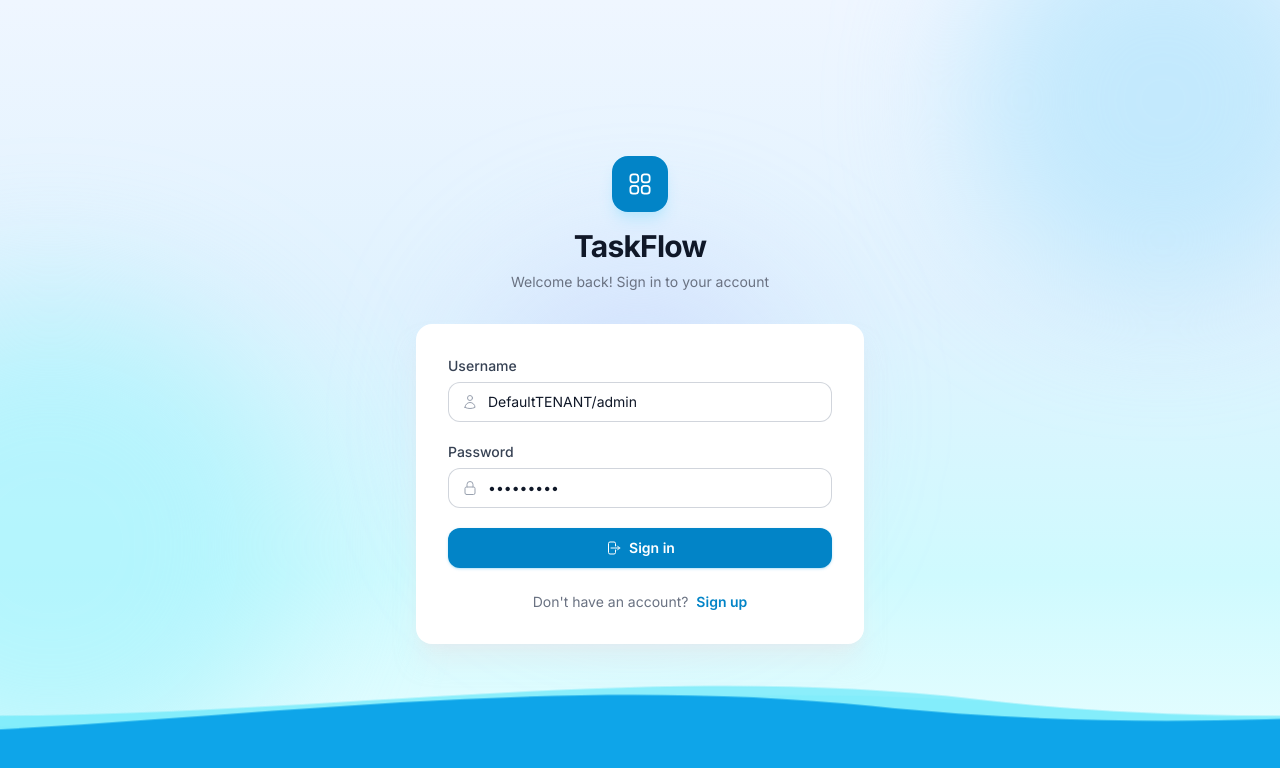
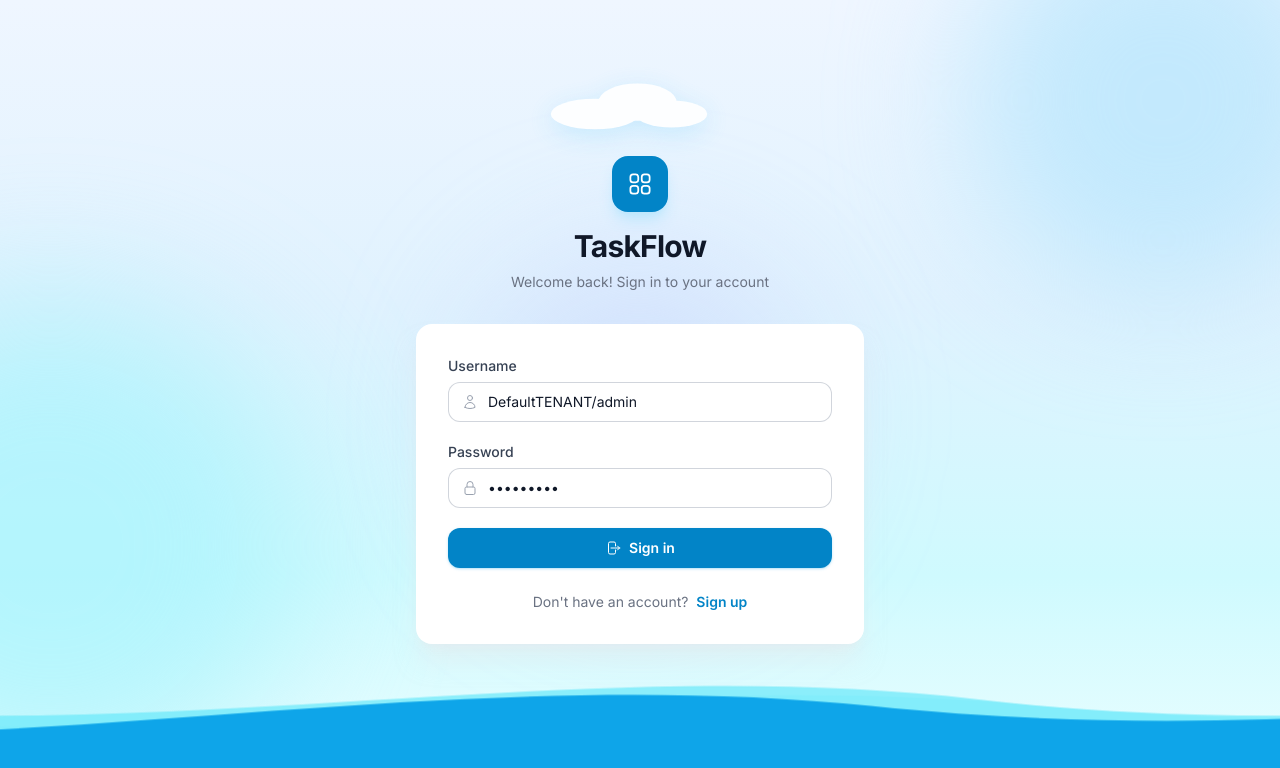
Before and after one commit to adityaraazsingh/taskflow, an Angular app in the folder ui/: page /login in a window 1280 px wide. Shown: the top 768 px of the page. Built offline with nearby package versions, Linux system fonts and the light colour scheme; no server answers.

Commit message:
Revert "added loaded screen in Signin"

```diff
--- a/ui/src/app/core/services/auth.service.ts
+++ b/ui/src/app/core/services/auth.service.ts
@@ -7,7 +7,6 @@ import { UserModel } from "../models/user.model";
 import { ChangePasswordDto } from "../models/ChangePasswordDto";
 import { Router } from "@angular/router";
 import { ProfileService } from "./profileService";
-import { tap } from "rxjs";
 
 @Injectable({
   providedIn: 'root'
@@ -37,17 +36,18 @@ export class AuthService implements OnInit{
         return this.httpClient.post<AuthModel>(
             `${this.url}/auth/login`,
             payload
-        ).pipe(
-            tap({
+        ).subscribe({
         next : (response) => {
           localStorage.setItem("accessToken" , response.accessToken);
           localStorage.setItem("refreshToken" , response.refreshToken);
+          this.checkIfUserLoggedIn()
+          this.router.navigate(['/dashboard']);
+          this.me();
         },
         error : (error) => {
-                    console.error(`Login failed: ${error.message}`);
+          throw new Error(`Login failed: ${error.message}`);
         }
-            })
-        );
+      });
     }
 
     public logout(){
--- a/ui/src/app/features/auth/login/login.css
+++ b/ui/src/app/features/auth/login/login.css
@@ -118,11 +118,52 @@
   }
 }
 
+/* ===================== Sky elements: drifting clouds ===================== */
+
+/* Fluffy drifting clouds (markup holds an inline SVG cloud) */
+.ocean-cloud {
+  position: absolute;
+  opacity: 0.9;
+  filter: drop-shadow(0 6px 12px rgba(125, 211, 252, 0.35));
+  animation: cloud-drift linear infinite;
+}
+
+.ocean-cloud svg {
+  display: block;
+  width: 100%;
+  height: auto;
+}
+
+/* Two cloud sizes; start offset via negative delays so the sky is populated immediately */
+.ocean-cloud.small {
+  top: 22%;
+  width: 110px;
+  opacity: 0.7;
+  animation-duration: 95s;
+}
+
+.ocean-cloud.large {
+  top: 10%;
+  width: 170px;
+  animation-duration: 70s;
+  animation-delay: -30s;
+}
+
+@keyframes cloud-drift {
+  from {
+    transform: translate3d(-25vw, 0, 0);
+  }
+  to {
+    transform: translate3d(110vw, 0, 0);
+  }
+}
+
 /* Respect users who prefer reduced motion (belt and braces; styles.css also covers it) */
 @media (prefers-reduced-motion: reduce) {
   .ocean-glow,
   .ocean-wave,
-  .ocean-wave svg {
+  .ocean-wave svg,
+  .ocean-cloud {
     animation: none;
   }
 }
--- a/ui/src/app/features/auth/login/login.html
+++ b/ui/src/app/features/auth/login/login.html
@@ -5,6 +5,26 @@
     <div class="ocean-glow one"></div>
     <div class="ocean-glow two"></div>
     <div class="ocean-glow three"></div>
+
+    <!-- Drifting clouds -->
+    <div class="ocean-cloud small">
+      <svg xmlns="http://www.w3.org/2000/svg" viewBox="0 0 200 60" fill="none">
+        <g fill="#f8fafc">
+          <ellipse cx="60" cy="40" rx="52" ry="18" />
+          <ellipse cx="110" cy="28" rx="46" ry="22" />
+          <ellipse cx="150" cy="40" rx="42" ry="16" />
+        </g>
+      </svg>
+    </div>
+    <div class="ocean-cloud large">
+      <svg xmlns="http://www.w3.org/2000/svg" viewBox="0 0 200 60" fill="none">
+        <g fill="#ffffff">
+          <ellipse cx="60" cy="40" rx="52" ry="18" />
+          <ellipse cx="110" cy="26" rx="46" ry="22" />
+          <ellipse cx="150" cy="40" rx="42" ry="16" />
+        </g>
+      </svg>
+    </div>
 
     <!-- Layered rolling waves -->
     <div class="ocean-wave back">
@@ -72,20 +92,12 @@
             </div>
           </div>
 
-          <button type="submit" [disabled]="isLoading()"
-            class="login-submit-btn w-full flex items-center justify-center rounded-xl bg-indigo-600 px-4 py-2.5 text-sm font-semibold text-white shadow-sm shadow-indigo-500/25 hover:bg-indigo-500 hover:shadow-md hover:shadow-indigo-500/30 active:scale-[0.98] disabled:opacity-60 disabled:cursor-not-allowed disabled:hover:bg-indigo-600 transition-all duration-200">
-            @if (isLoading()) {
-              <svg class="size-4 mr-2 animate-spin" fill="none" viewBox="0 0 24 24">
-                <circle class="opacity-25" cx="12" cy="12" r="10" stroke="currentColor" stroke-width="4" />
-                <path class="opacity-75" fill="currentColor" d="M4 12a8 8 0 018-8V0C5.373 0 0 5.373 0 12h4zm2 5.291A7.962 7.962 0 014 12H0c0 3.042 1.135 5.824 3 7.938l3-2.647z" />
-              </svg>
-              Signing in...
-            } @else {
+          <button type="submit"
+            class="login-submit-btn w-full flex items-center justify-center rounded-xl bg-indigo-600 px-4 py-2.5 text-sm font-semibold text-white shadow-sm shadow-indigo-500/25 hover:bg-indigo-500 hover:shadow-md hover:shadow-indigo-500/30 active:scale-[0.98] transition-all duration-200">
             <svg class="size-4 mr-2" fill="none" viewBox="0 0 24 24" stroke-width="1.5" stroke="currentColor">
               <path stroke-linecap="round" stroke-linejoin="round" d="M15.75 9V5.25A2.25 2.25 0 0013.5 3h-6a2.25 2.25 0 00-2.25 2.25v13.5A2.25 2.25 0 007.5 21h6a2.25 2.25 0 002.25-2.25V15m3 0l3-3m0 0l-3-3m3 3H9" />
             </svg>
             Sign in
-            }
           </button>
         </form>
       } @else {
@@ -164,20 +176,12 @@
             </div>
           </div>
 
-          <button type="submit" [disabled]="isLoading()"
-            class="w-full flex items-center justify-center rounded-xl bg-indigo-600 px-4 py-2.5 text-sm font-semibold text-white shadow-sm hover:bg-indigo-500 focus-visible:outline focus-visible:outline-2 focus-visible:outline-offset-2 focus-visible:outline-indigo-600 disabled:opacity-60 disabled:cursor-not-allowed disabled:hover:bg-indigo-600 transition-all duration-200">
-            @if (isLoading()) {
-              <svg class="size-4 mr-2 animate-spin" fill="none" viewBox="0 0 24 24">
-                <circle class="opacity-25" cx="12" cy="12" r="10" stroke="currentColor" stroke-width="4" />
-                <path class="opacity-75" fill="currentColor" d="M4 12a8 8 0 018-8V0C5.373 0 0 5.373 0 12h4zm2 5.291A7.962 7.962 0 014 12H0c0 3.042 1.135 5.824 3 7.938l3-2.647z" />
-              </svg>
-              Creating account...
-            } @else {
+          <button type="submit"
+            class="w-full flex items-center justify-center rounded-xl bg-indigo-600 px-4 py-2.5 text-sm font-semibold text-white shadow-sm hover:bg-indigo-500 focus-visible:outline focus-visible:outline-2 focus-visible:outline-offset-2 focus-visible:outline-indigo-600 transition-all duration-200">
             <svg class="size-4 mr-2" fill="none" viewBox="0 0 24 24" stroke-width="1.5" stroke="currentColor">
               <path stroke-linecap="round" stroke-linejoin="round" d="M18 7.5v3m0 0v3m0-3h3m-3 0h-3m-2.25-4.125a3.375 3.375 0 11-6.75 0 3.375 3.375 0 016.75 0zM3 19.235v-.11a6.375 6.375 0 0112.75 0v.109A12.318 12.318 0 019.374 21c-2.331 0-4.512-.645-6.374-1.766z" />
             </svg>
             Create account
-            }
           </button>
         </form>
       }
--- a/ui/src/app/features/auth/login/login.ts
+++ b/ui/src/app/features/auth/login/login.ts
@@ -1,4 +1,4 @@
-import { Component, inject, signal } from '@angular/core';
+import { Component, inject } from '@angular/core';
 import { FormControl, FormControlName, FormGroup, ReactiveFormsModule } from '@angular/forms';
 import { AuthService } from '../../../core/services/auth.service';
 import { LoginRequest } from '../../../core/models/loginRequest.model';
@@ -18,7 +18,6 @@ import { SignUpUserDto } from '../../../core/models/SignUpUserDto';
 export class Login {
 
   isLoggingIn : boolean = true;
-  isLoading = signal(false);
   // user$ = new BehaviorSubject<UserModel | null>(null);
   // userObservable$ = this.user$.asObservable();
 
@@ -40,22 +39,12 @@ export class Login {
   router = inject(Router);
 
   onLoginClick(){
-    if(this.isLoading()) return;
     if(this.isLoggingIn){
       const payload:LoginRequest = {
         username: this.loginForm.value.username!,
         password: this.loginForm.value.password!
       };
-      this.isLoading.set(true);
-      this.authService.login(payload).subscribe({
-        next: () => {
-          this.isLoading.set(false);
-          this.authService.checkIfUserLoggedIn();
-          this.authService.me();
-          this.router.navigate(['/dashboard']);
-        },
-        error: () => this.isLoading.set(false)
-      });
+      this.authService.login(payload);
     }else{
       const payload : SignUpUserDto = {
         tenantName: this.signUpForm.value.tenantName!,
@@ -64,15 +53,12 @@ export class Login {
         role : this.signUpForm.value.role!,
         email:this.signUpForm.value.email!
       };
-      this.isLoading.set(true);
       this.authService.signUp(payload).subscribe({
         next : (response) => {
           window.alert(`User signed up successfully ${response}`);
-          this.isLoading.set(false);
         },
         error : (error) => {
           console.error(error);
-          this.isLoading.set(false);
         }
       });
     }
```
Lines whose indentation alone changed are shown as unchanged.
